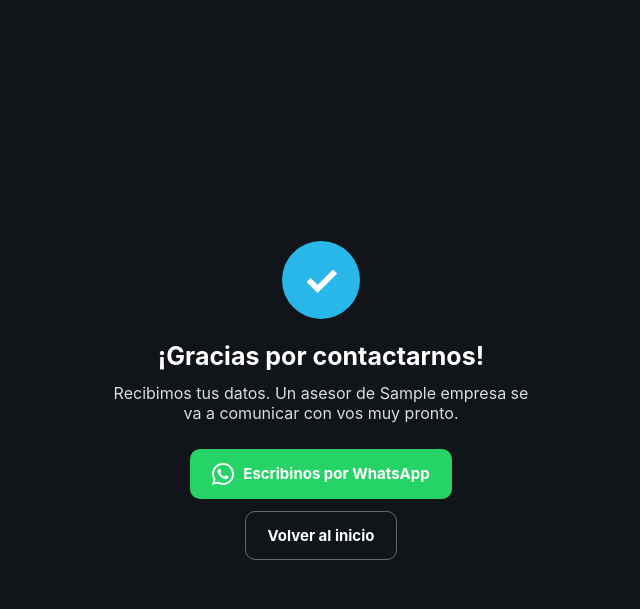
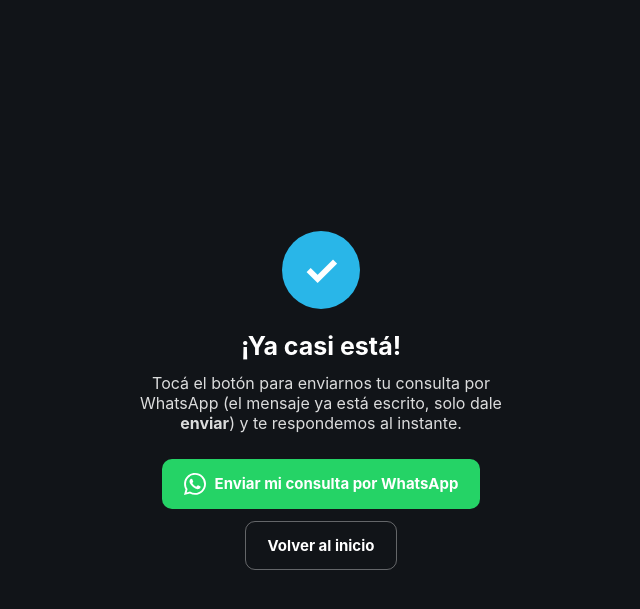
Before and after one commit to mmartinmape-byte/bhdconstrucciones, a Flask app: template templates/gracias.html in a window 1280 px wide. Shown: the top 609 px of the page, without its empty margins (319-959 px from the left). Run offline with Flask 3, Linux system fonts and the light colour scheme; the template is opened without the code that fills it: most values are stand-ins (such as "Sample title", 1, 10 or a date in 2020).

Commit message:
Al enviar el formulario, redirigir al cliente a WhatsApp con mensaje pre-escrito

```diff
--- a/app.py
+++ b/app.py
@@ -288,7 +288,20 @@ def enviar():
     finally:
         db.close()
 
-    # avisos (no deben frenar la respuesta al usuario si algo falla)
+    # armar el mensaje de WhatsApp que el cliente enviara a la empresa
+    partes = [
+        f"¡Hola {EMPRESA}! Completé el formulario en la web y quiero más información.",
+        "",
+        f"Nombre: {datos['nombre']}",
+        f"Busco: {datos['busca']} ({datos['tipo_propiedad']})",
+    ]
+    if datos["zona"]:
+        partes.append(f"Zona: {datos['zona']}")
+    if datos["mensaje"]:
+        partes.append(f"Comentario: {datos['mensaje']}")
+    session["wa_texto"] = "\n".join(partes)
+
+    # avisos internos opcionales (solo si estan configurados; no frenan la respuesta)
     try:
         enviar_notificacion(datos)
     except Exception as e:
@@ -303,7 +316,13 @@ def enviar():
 
 @app.route("/gracias")
 def gracias():
-    return render_template("gracias.html", empresa=EMPRESA, whatsapp=WHATSAPP_EMPRESA)
+    wa_texto = session.pop("wa_texto", "") or \
+        f"¡Hola {EMPRESA}! Quiero más información sobre las propiedades."
+    wa_link = ""
+    if WHATSAPP_EMPRESA:
+        wa_link = "https://wa.me/" + WHATSAPP_EMPRESA + "?text=" + urllib.parse.quote(wa_texto)
+    return render_template("gracias.html", empresa=EMPRESA,
+                           whatsapp=WHATSAPP_EMPRESA, wa_link=wa_link)
 
 
 @app.route("/diag-email")
--- a/templates/gracias.html
+++ b/templates/gracias.html
@@ -19,12 +19,18 @@
 <body>
   <div class="box">
     <div class="check">✓</div>
-    <h1>¡Gracias por contactarnos!</h1>
-    <p>Recibimos tus datos. Un asesor de {{ empresa }} se va a comunicar con vos muy pronto.</p>
-    {% if whatsapp %}
-      <a class="btn" href="https://wa.me/{{ whatsapp }}" target="_blank"><svg viewBox="0 0 24 24"><path d="M17.472 14.382c-.297-.149-1.758-.867-2.03-.967-.273-.099-.471-.148-.67.15-.197.297-.767.966-.94 1.164-.173.199-.347.223-.644.075-.297-.149-1.255-.463-2.39-1.475-.883-.788-1.48-1.761-1.653-2.059-.173-.297-.018-.458.13-.606.134-.133.298-.347.446-.52.149-.174.198-.298.298-.497.099-.198.05-.371-.025-.52-.075-.149-.669-1.612-.916-2.207-.242-.579-.487-.5-.669-.51-.173-.008-.371-.01-.57-.01-.198 0-.52.074-.792.372-.272.297-1.04 1.016-1.04 2.479 0 1.462 1.065 2.875 1.213 3.074.149.198 2.096 3.2 5.077 4.487.709.306 1.262.489 1.694.625.712.227 1.36.195 1.871.118.571-.085 1.758-.719 2.006-1.413.248-.694.248-1.289.173-1.413-.074-.124-.272-.198-.57-.347m-5.421 7.403h-.004a9.87 9.87 0 01-5.031-1.378l-.361-.214-3.741.982.998-3.648-.235-.374a9.86 9.86 0 01-1.51-5.26c.001-5.45 4.436-9.884 9.888-9.884 2.64 0 5.122 1.03 6.988 2.898a9.825 9.825 0 012.893 6.994c-.003 5.45-4.437 9.885-9.885 9.885M20.52 3.449C18.24 1.245 15.24 0 12.045 0 5.463 0 .104 5.359.101 11.892c0 2.096.549 4.142 1.595 5.945L0 24l6.335-1.652a11.882 11.882 0 005.71 1.454h.006c6.585 0 11.946-5.359 11.949-11.895a11.821 11.821 0 00-3.48-8.458"/></svg>Escribinos por WhatsApp</a><br>
+    <h1>¡Ya casi está!</h1>
+    <p>Tocá el botón para enviarnos tu consulta por WhatsApp (el mensaje ya está escrito, solo dale <b>enviar</b>) y te respondemos al instante.</p>
+    {% if wa_link %}
+      <a class="btn" id="waBtn" href="{{ wa_link }}"><svg viewBox="0 0 24 24"><path d="M17.472 14.382c-.297-.149-1.758-.867-2.03-.967-.273-.099-.471-.148-.67.15-.197.297-.767.966-.94 1.164-.173.199-.347.223-.644.075-.297-.149-1.255-.463-2.39-1.475-.883-.788-1.48-1.761-1.653-2.059-.173-.297-.018-.458.13-.606.134-.133.298-.347.446-.52.149-.174.198-.298.298-.497.099-.198.05-.371-.025-.52-.075-.149-.669-1.612-.916-2.207-.242-.579-.487-.5-.669-.51-.173-.008-.371-.01-.57-.01-.198 0-.52.074-.792.372-.272.297-1.04 1.016-1.04 2.479 0 1.462 1.065 2.875 1.213 3.074.149.198 2.096 3.2 5.077 4.487.709.306 1.262.489 1.694.625.712.227 1.36.195 1.871.118.571-.085 1.758-.719 2.006-1.413.248-.694.248-1.289.173-1.413-.074-.124-.272-.198-.57-.347m-5.421 7.403h-.004a9.87 9.87 0 01-5.031-1.378l-.361-.214-3.741.982.998-3.648-.235-.374a9.86 9.86 0 01-1.51-5.26c.001-5.45 4.436-9.884 9.888-9.884 2.64 0 5.122 1.03 6.988 2.898a9.825 9.825 0 012.893 6.994c-.003 5.45-4.437 9.885-9.885 9.885M20.52 3.449C18.24 1.245 15.24 0 12.045 0 5.463 0 .104 5.359.101 11.892c0 2.096.549 4.142 1.595 5.945L0 24l6.335-1.652a11.882 11.882 0 005.71 1.454h.006c6.585 0 11.946-5.359 11.949-11.895a11.821 11.821 0 00-3.48-8.458"/></svg>Enviar mi consulta por WhatsApp</a><br>
     {% endif %}
     <a class="btn sec" href="/">Volver al inicio</a>
   </div>
+  {% if wa_link %}
+  <script>
+    // Abre WhatsApp automaticamente al llegar a esta pagina
+    setTimeout(function(){ window.location.href = "{{ wa_link|safe }}"; }, 1200);
+  </script>
+  {% endif %}
 </body>
 </html>
```
